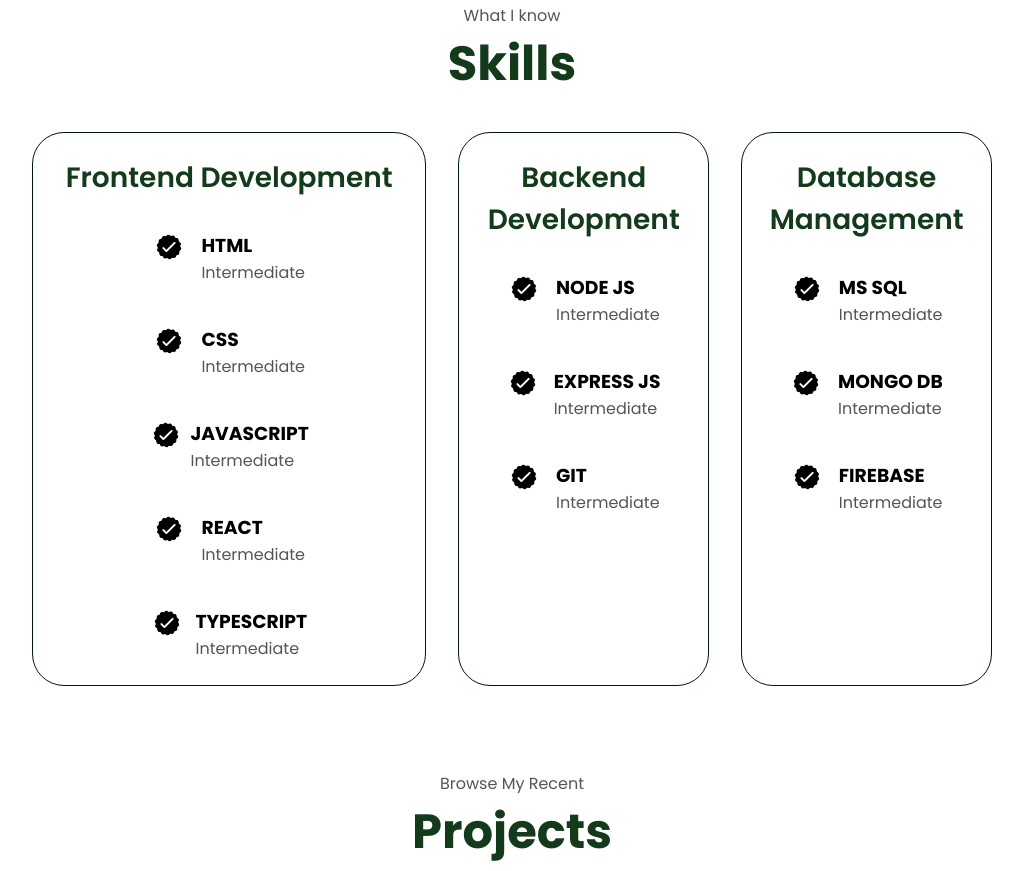
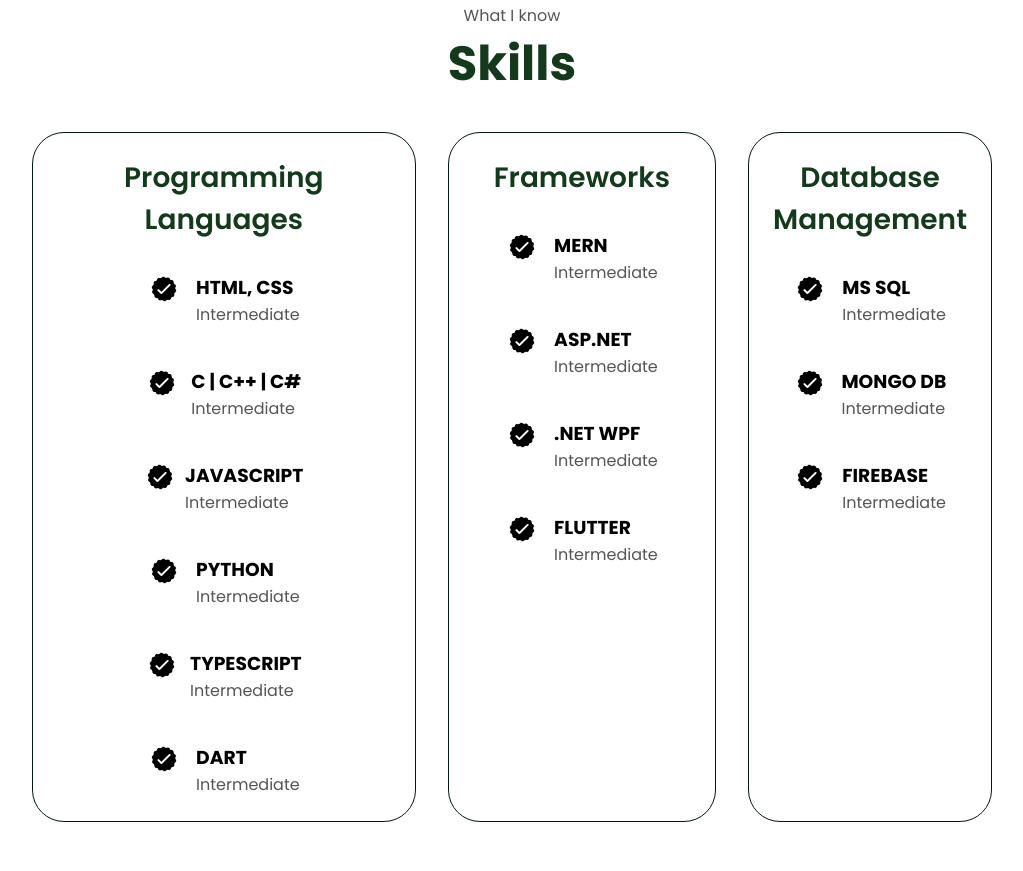
Before and after one commit to contactAbdullahAamir/My-Portfolio, a plain HTML site: page index.html in a window 1280 px wide. Shown: the part 1693-2564 px from the top of the page, without its empty margins (128-1151 px from the left). Drawn offline with Linux system fonts and the light colour scheme.

Commit message:
update the data

```diff
--- a/index.html
+++ b/index.html
@@ -12,6 +12,7 @@
       <div class="logo">Abdullah Aamir</div>
       <div>
         <ul class="nav-links">
+          <li><a href="">Home</a></li>
           <li><a href="#about">About</a></li>
           <li><a href="#skills">Skills</a></li>
           <li><a href="#projects">Projects</a></li>
@@ -29,6 +30,7 @@
           <span></span>
         </div>
         <div class="menu-links">
+          <li><a href="" onclick="toggleMenu()">Home</a></li>
           <li><a href="#about" onclick="toggleMenu()">About</a></li>
           <li><a href="#skills" onclick="toggleMenu()">Skills</a></li>
           <li><a href="#projects" onclick="toggleMenu()">Projects</a></li>
@@ -129,7 +131,7 @@
       <div class="skill-details-container">
         <div class="project-section-container">
           <div class="details-container">
-            <h2 class="skill-sub-title">Frontend Development</h2>
+            <h2 class="skill-sub-title">Programming Languages</h2>
             <div class="skill-container">
               <article>
                 <img
@@ -138,7 +140,7 @@
                   class="icon"
                 />
                 <div>
-                  <h3>HTML</h3>
+                  <h3>HTML, CSS</h3>
                   <p>Intermediate</p>
                 </div>
               </article>
@@ -149,7 +151,7 @@
                   class="icon"
                 />
                 <div>
-                  <h3>CSS</h3>
+                  <h3>C | C++ | C#</h3>
                   <p>Intermediate</p>
                 </div>
               </article>
@@ -171,7 +173,7 @@
                   class="icon"
                 />
                 <div>
-                  <h3>REACT</h3>
+                  <h3>PYTHON</h3>
                   <p>Intermediate</p>
                 </div>
               </article>
@@ -186,10 +188,21 @@
                   <p>Intermediate</p>
                 </div>
               </article>
+              <article>
+                <img
+                  src="assets\images\checkmark.png"
+                  alt="skill icon"
+                  class="icon"
+                />
+                <div>
+                  <h3>DART</h3>
+                  <p>Intermediate</p>
+                </div>
+              </article>
           </div>
         </div>
         <div class="details-container">
-          <h2 class="skill-sub-title">Backend Development</h2>
+          <h2 class="skill-sub-title">Frameworks</h2>
           <div class="skill-container">
             <article>
               <img
@@ -198,7 +211,7 @@
                 class="icon"
               />
               <div>
-                <h3>NODE JS</h3>
+                <h3>MERN</h3>
                 <p>Intermediate</p>
               </div>
             </article>
@@ -209,7 +222,7 @@
                 class="icon"
               />
               <div>
-                <h3>EXPRESS JS</h3>
+                <h3>ASP.NET</h3>
                 <p>Intermediate</p>
               </div>
             </article>
@@ -220,7 +233,18 @@
                 class="icon"
               />
               <div>
-                <h3>GIT</h3>
+                <h3>.NET WPF</h3>
+                <p>Intermediate</p>
+              </div>
+            </article>
+            <article>
+              <img
+                src="assets\images\checkmark.png"
+                alt="skill icon"
+                class="icon"
+              />
+              <div>
+                <h3>FLUTTER</h3>
                 <p>Intermediate</p>
               </div>
             </article>
@@ -280,7 +304,7 @@
                 class="project-img"
               />
             </div>
-            <h2 class="skill-sub-title project-title">Project One</h2>
+            <h2 class="skill-sub-title project-title">LETSWORK</h2>
             <div class="btn-container">
               <button
                 class="btn btn-color-2 project-btn"
@@ -298,7 +322,7 @@
                 class="project-img"
               />
             </div>
-            <h2 class="skill-sub-title project-title">Project Two</h2>
+            <h2 class="skill-sub-title project-title">UET's GUIDE MAP</h2>
             <div class="btn-container">
               <button
                 class="btn btn-color-2 project-btn"
@@ -316,7 +340,7 @@
                 class="project-img"
               />
             </div>
-            <h2 class="skill-sub-title project-title">Project Three</h2>
+            <h2 class="skill-sub-title project-title">FYP MANAGER</h2>
             <div class="btn-container">
               <button
                 class="btn btn-color-2 project-btn"
@@ -362,6 +386,7 @@
       <nav>
         <div class="nav-links-container">
           <ul class="nav-links">
+            <li><a href="">Home</a></li>
             <li><a href="#about">About</a></li>
             <li><a href="#skills">Skills</a></li>
             <li><a href="#projects">Projects</a></li>
--- a/styles.css
+++ b/styles.css
@@ -70,11 +70,6 @@
   color: var(--primary-color);
 }
 
-.logo:hover {
-  color: var(--tertiary-color);
-  cursor: pointer;
-}
-
 /* HAMBURGER MENU */
 
 #hamburger-nav {
@@ -117,8 +112,8 @@
   padding: 10px;
   text-align: center;
   font-size: 1.5rem;
+  color: var(--primary-color);
   background-color: var(--quaternary-color);
-  color: var(--primary-color);
   text-decoration: none;
   transition: all 0.3s ease-in-out;
 }
```
Also changed, not shown: 1 other file.
